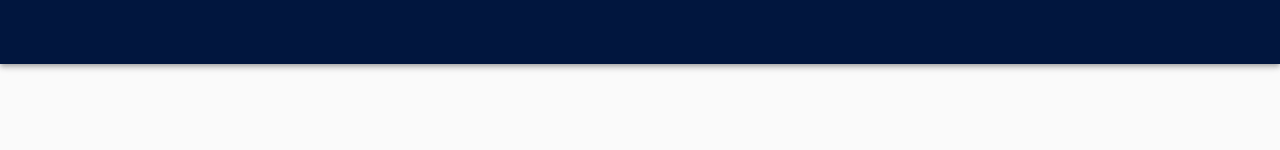
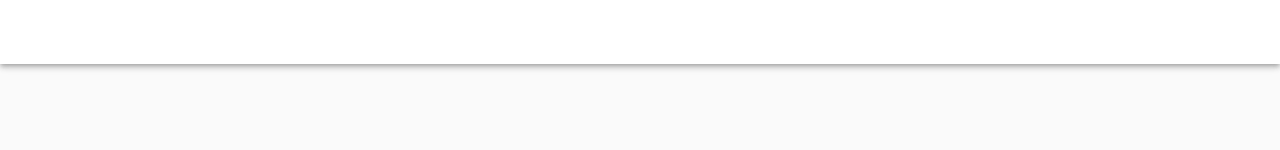
Before and after one commit to EloisaFagundes/painel-de-usuarios, a React (Create React App) app in the folder challenge-provi/: page / in a window 1280 px wide. Shown: the top 150 px of the page. Built offline with nearby package versions, Linux system fonts and the light colour scheme.

Commit message:
modifica appbar de azul para branco

```diff
--- a/challenge-provi/src/components/Appbar/index.js
+++ b/challenge-provi/src/components/Appbar/index.js
@@ -6,7 +6,7 @@ import { AppBar } from "@material-ui/core";
 function Appbar() {
 
   return (
-    <AppBar position="static" color="primary">
+    <AppBar position="static" color="inherit">
       <Toolbar>
 
       </Toolbar>
```
